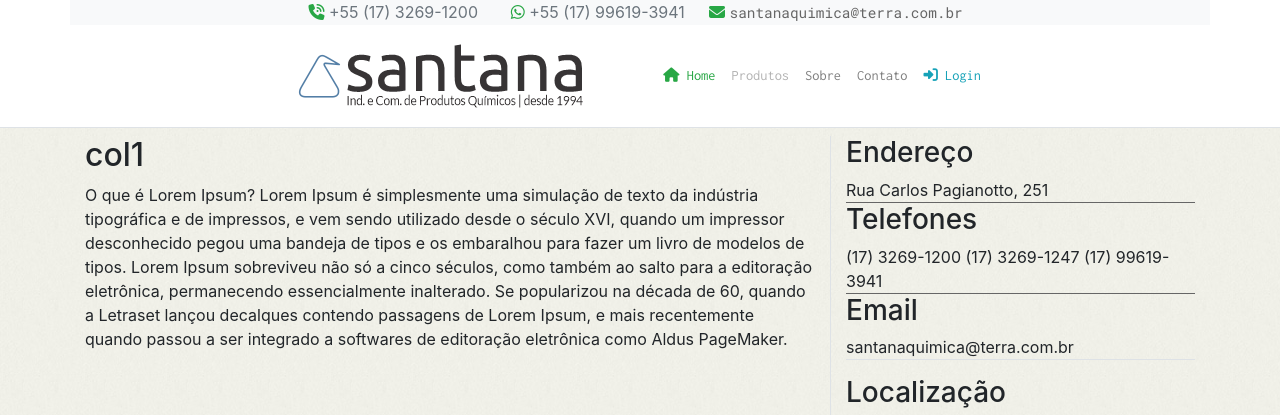
After one commit to jcsj89/santana, a PHP site: template templates/contato.twig in a window 1280 px wide. The commit adds this page. Shown: the top 415 px of the page. Run offline with PHP 8.4, Linux system fonts and the light colour scheme; the template is opened without the code that fills it, so the values that code supplies are empty; some libraries are stand-ins or nearby versions; some web fonts are replaced.

Commit message:
14.4.20 -c começando pagina contato

```diff
--- a/helpFiles/CLONEGIT.txt
+++ b/helpFiles/CLONEGIT.txt
@@ -1,4 +1,4 @@
-git clone git@github.com:jcsj89/QuimicaIpigua.git tmp && mv tmp/.git . && rm -fr tmp && git reset --hard
+git clone git@github.com:jcsj89/santana.git tmp && mv tmp/.git . && rm -fr tmp && git reset --hard
 
 https://www.andrebian.com/repositorio-git-em-pasta-existente/
 
--- a/templates/base/nav.twig
+++ b/templates/base/nav.twig
@@ -37,7 +37,7 @@
 							<a class="nav-link font-inconsolata" href="/site/sobre">Sobre</a>
 						</li>
 						<li class="nav-item">
-							<a class="nav-link font-inconsolata disabled" href="/">Contato</a>
+							<a class="nav-link font-inconsolata" href="/site/contato">Contato</a>
 						</li>
 						<li class="nav-item">
 							<a class="nav-link text-info font-inconsolata" href="/login"><i class="fa fa-sign-in"></i> Login</a>
--- /dev/null
+++ b/templates/contato.twig
@@ -0,0 +1,35 @@
+{% extends 'base/base.twig' %}
+{% block content %}
+	<div class="row bg-image">
+		<div class="container">
+			<div class="row pt-2 mb-3">
+				<div class="col-12 col-sm">
+					<h2>col1</h2>
+					O que é Lorem Ipsum?
+Lorem Ipsum é simplesmente uma simulação de texto da indústria tipográfica e de impressos, e vem sendo utilizado desde o século XVI, quando um impressor desconhecido pegou uma bandeja de tipos e os embaralhou para fazer um livro de modelos de tipos. Lorem Ipsum sobreviveu não só a cinco séculos, como também ao salto para a editoração eletrônica, permanecendo essencialmente inalterado. Se popularizou na década de 60, quando a Letraset lançou decalques contendo passagens de Lorem Ipsum, e mais recentemente quando passou a ser integrado a softwares de editoração eletrônica como Aldus PageMaker.
+
+				</div>
+				<div class="col col-sm-4 border-left">
+					<div class="border-bottom mb-3">
+						<h3>Endereço</h3>
+						<span>Rua Carlos Pagianotto, 251</span>
+						<hr>
+						<h3>Telefones</h3>
+						<span>(17) 3269-1200</span>
+						<span>(17) 3269-1247</span>
+						<span>(17) 99619-3941</span>
+						<hr>
+						<h3>Email</h3>
+						<span>santanaquimica@terra.com.br</span>
+					</div>
+					<div>
+						<h3>Localização</h3>
+						<iframe src="https://www.google.com/maps/embed?pb=!1m18!1m12!1m3!1d3733.159057418887!2d-49.38938368561645!3d-20.663106966857818!2m3!1f0!2f0!3f0!3m2!1i1024!2i768!4f13.1!3m3!1m2!1s0x94bd00756b860dbf%3A0x2e6f8e2a95f93c31!2sSantana%20Qu%C3%ADmica!5e0!3m2!1spt-BR!2sbr!4v1586883637392!5m2!1spt-BR!2sbr" width="100%" height="450" frameborder="0" style="border:0;" allowfullscreen="" aria-hidden="false" tabindex="0"></iframe>
+					</div>
+
+				</div>
+			</div>
+		</div>
+	</div>
+</div>
+{% endblock %}
```
Also changed, not shown: helpFiles/contato.md (added, +5 -0 lines), src/Action/HomeAction.php (+9 -1 lines), templates/tests/app.twig (renamed from templates/app.twig), templates/tests/nav.twig (renamed from templates/nav.twig).
